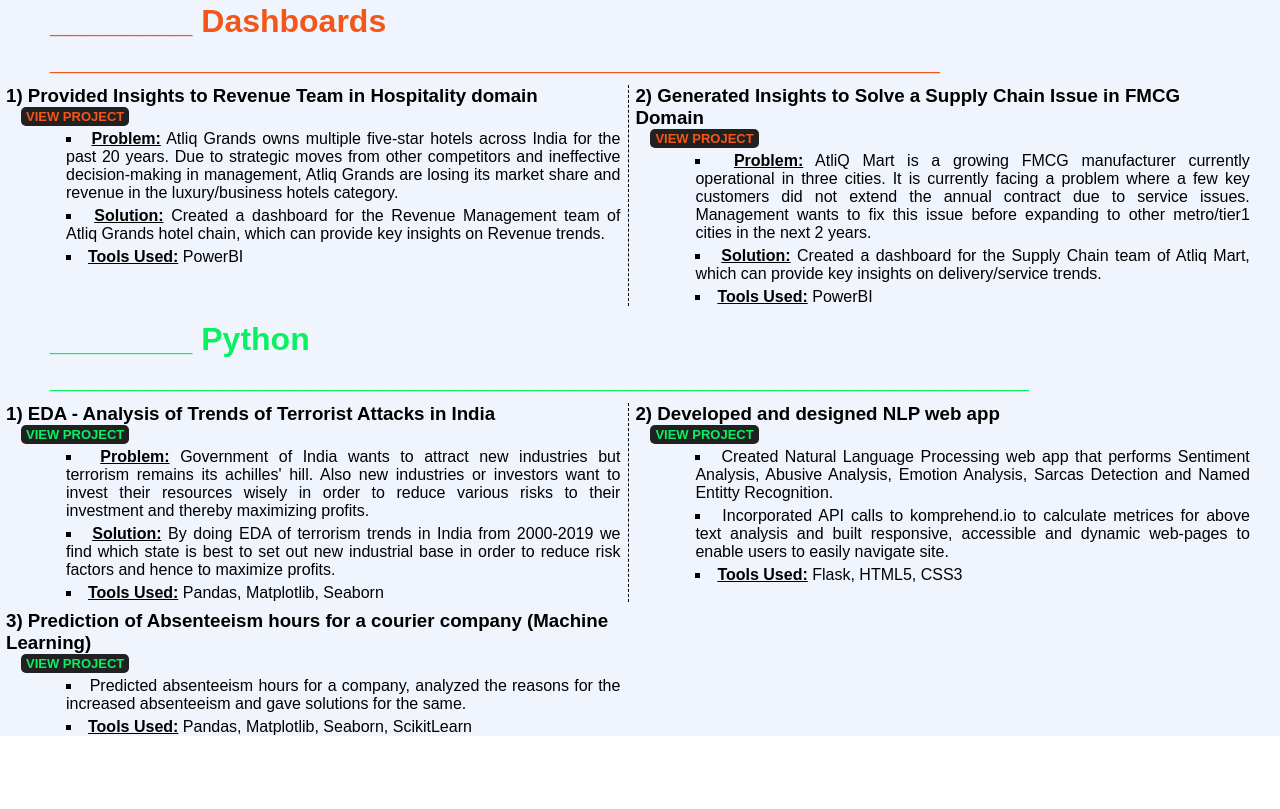
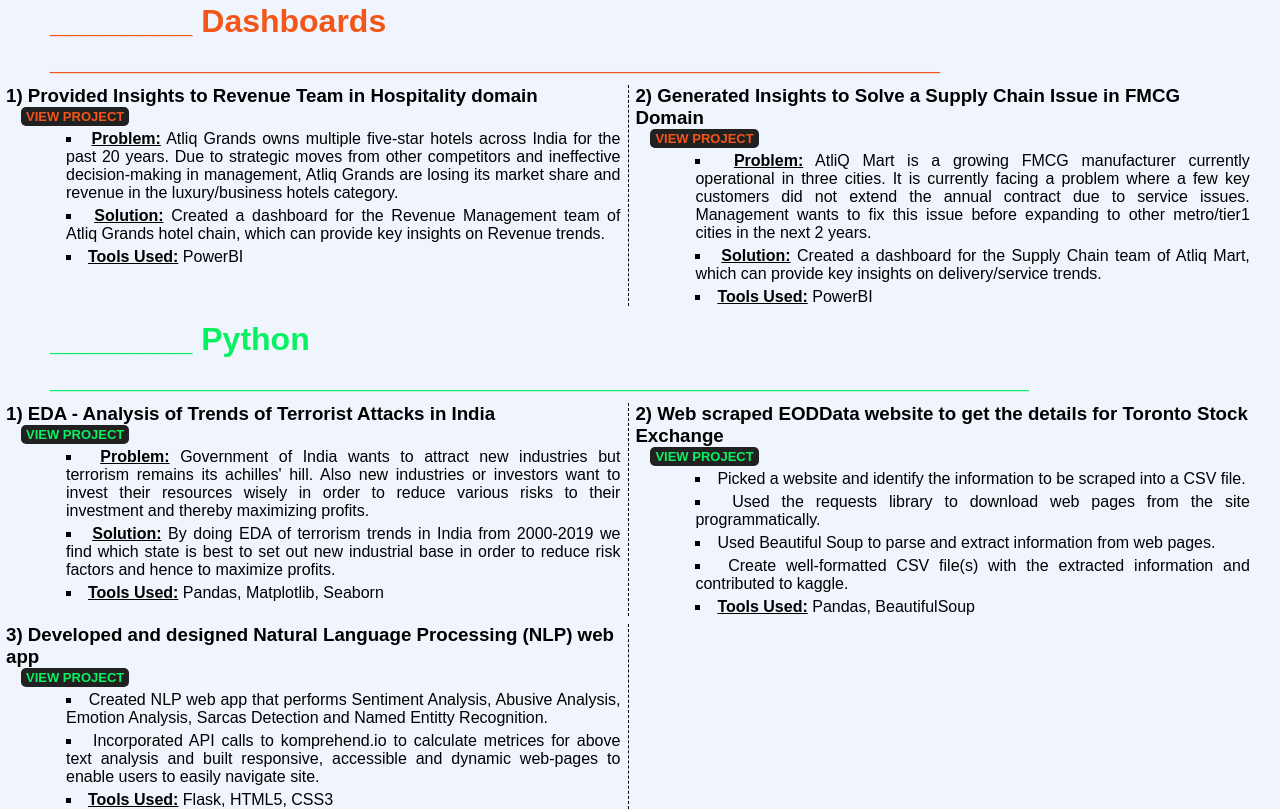
Before and after one commit to shubh-932/portfolio-website, a plain HTML site: page projects.html in a window 1280 px wide. Shown: the part 557-1366 px from the top of the page. Before the commit the page ends 1293 px from the top, so only its background shows below. Drawn offline with Linux system fonts and the light colour scheme.

Commit message:
change project page

```diff
--- a/projects.html
+++ b/projects.html
@@ -92,20 +92,23 @@
                 </ul>
             </div>
 
-            <div class="project" id="nlp_app">
-                <h3>2) Developed and designed NLP web app</h3><a class="project_python" href="" target="_blank">VIEW PROJECT</a>
+            <div class="project" id="eod">
+                <h3>2) Web scraped EODData website to get the details for Toronto Stock Exchange</h3><a class="project_python" href="" target="_blank">VIEW PROJECT</a>
                 <ul>
-                    <li> Created Natural Language Processing web app that performs Sentiment Analysis, Abusive Analysis, Emotion Analysis, Sarcas Detection and Named Entitty Recognition.</li>
-                    <li> Incorporated API calls to komprehend.io to calculate metrices for above text analysis and built responsive, accessible and dynamic web-pages to enable users to easily navigate site.</li>
-                    <li><strong><u>Tools Used:</u></strong> Flask, HTML5, CSS3</li>
+                    <li> Picked a website and identify the information to be scraped into a CSV file.</li>
+                    <li> Used the requests library to download web pages from the site programmatically.</li>
+                    <li> Used Beautiful Soup to parse and extract information from web pages.</li>
+                    <li> Create well-formatted CSV file(s) with the extracted information and contributed to kaggle.</li>
+                    <li><strong><u>Tools Used:</u></strong> Pandas, BeautifulSoup</li>
                 </ul>
             </div>
 
             <div class="project" id="nlp_app">
-                <h3>3) Prediction of Absenteeism hours for a courier company (Machine Learning)</h3><a class="project_python" href="" target="_blank">VIEW PROJECT</a>
+                <h3>3) Developed and designed Natural Language Processing (NLP) web app</h3><a class="project_python" href="" target="_blank">VIEW PROJECT</a>
                 <ul>
-                    <li> Predicted absenteeism hours for a company, analyzed the reasons for the increased absenteeism and gave solutions for the same.</li>
-                    <li><strong><u>Tools Used:</u></strong> Pandas, Matplotlib, Seaborn, ScikitLearn</li>
+                    <li> Created NLP web app that performs Sentiment Analysis, Abusive Analysis, Emotion Analysis, Sarcas Detection and Named Entitty Recognition.</li>
+                    <li> Incorporated API calls to komprehend.io to calculate metrices for above text analysis and built responsive, accessible and dynamic web-pages to enable users to easily navigate site.</li>
+                    <li><strong><u>Tools Used:</u></strong> Flask, HTML5, CSS3</li>
                 </ul>
             </div>
 
--- a/stylesheets/projects.css
+++ b/stylesheets/projects.css
@@ -90,7 +90,7 @@
     padding-right: 8px;
 }
 
-div#terror {
+div#terror, div#nlp_app {
     border-right: 1px dashed black;
     padding-right: 8px;
 }
```
